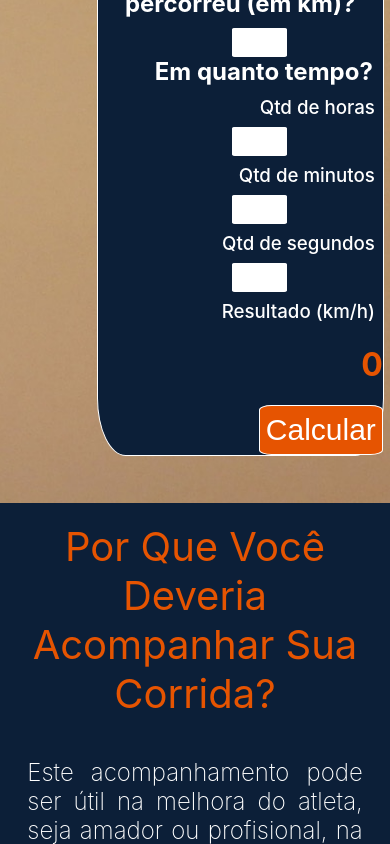
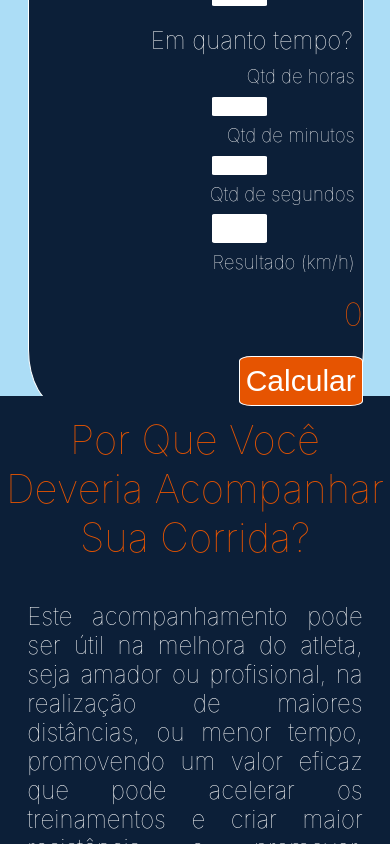
Before and after one commit to sergioneto12/Pace_Calculator, a React (Create React App) app: page / in a window 390 px wide. Shown: the part 820-1664 px from the top of the page. Built offline with nearby package versions, Linux system fonts and the light colour scheme.

Commit message:
melhor flex

```diff
--- a/src/App.css
+++ b/src/App.css
@@ -1,3 +1,5 @@
+@media (min-width: 1500px) {
+
   .Main {
     text-align: center;
     background-image: url('./Images/RunBGC.jpg');
@@ -9,7 +11,6 @@
 
     width: 100%;
     height: 100%;
-
   }
 
   .Main-header {
@@ -31,7 +32,7 @@
   .calculator {
     display: flex;
     width: 70%;
-  margin-left: 25%;
+    margin-left: 35%;
   }
 
   .part-1 {
@@ -39,6 +40,7 @@
   }
 
   .text {
+    margin-top: -60px;
     background-color: #0c1f38;
     color: white;
     text-align: center;
@@ -84,14 +86,108 @@
     font-weight: 600;
     font-size: 150%;
     margin: 3% 7%;
+  }
+}
+
+@media (max-width: 1499px) {
+
+  .Main {
+    text-align: center;
+    background-image: url('./Images/RunBGC.jpg');
+    background-repeat: no-repeat;
+    background-position-x: 35%;
+
+    background-size: 110%;
+    padding-bottom: 40px;
+
+    width: 100%;
+    height: 100%;
 
   }
 
-@media (max-width: 1100px) {
+  .Main-header {
+    background-color: #0c1f38;
+    height: 10%;
+    display: flex;
+    flex-direction: column;
+    align-items: center;
+    justify-content: center;
+    font-size: calc(10px + 2vmin);
+    color: #e65401;
+  }
+
+  .Main-header h1 {
+    font-size: 100%;
+    text-align: center;
+  }
+
+  .calculator {
+    display: flex;
+    width: 80%;
+    height: 80%;
+    margin-left: 30%;
+  }
+
+  .part-1 {
+    margin: 2.5%;
+  }
+
+  .text {
+    margin-top: -60px;
+    background-color: #0c1f38;
+    color: white;
+    text-align: center;
+  }
+
+  .paragraph {
+    background-color: #0c1f38;
+    text-align: center;
+    border-bottom: 1px solid;
+    padding-top: 2%;
+    padding-bottom: 2%;
+  }
+
+  .paragraph h1 {
+    color:#e65401;
+    font-weight: 900;
+    font-size: 250%;
+    margin-top: 3%;
+  }
+
+  .paragraph h3 {
+    text-align: justify;
+    font-weight: 600;
+    font-size: 150%;
+    margin: 3% 7%;
+  }
+
+  .paragraph-2 {
+    text-align: center;
+    padding-top: 2%;
+    padding-bottom: 2%;
+  }
+
+  .paragraph-2 h1 {
+    color: #e65401;
+    font-weight: 900;
+    font-size: 250%;
+    margin-top: 3%;
+  }
+
+  .paragraph-2 h3 {
+    text-align: justify;
+    font-weight: 600;
+    font-size: 150%;
+    margin: 3% 7%;
+  }
+}
+
+
+@media (max-width: 1099px) {
   .Main {
     text-align: center;
     width: 100%;
-    background-image: url('./Images/C3.jpg');
+    background-image: url('./Images/RunBGC.jpg');
     background-repeat: no-repeat;
     background-position-x: 65%;
     background-size: auto;
@@ -119,6 +215,8 @@
   .calculator {
     display: block;
     text-align: center;
+    margin: auto;
+    width: 70%;
   }
 
   .text {
@@ -135,13 +233,13 @@
   .paragraph h1 {
 
     color: #e65401;
-    font-weight: 400;
     font-size: 250%;
     margin-top: 3%;
+    font-weight: 100;
   }
 
   .paragraph h3 {
-    font-weight: 200;
+    font-weight: 100;
     font-size: 150%;
     margin: 3% 7%;
   }
@@ -153,16 +251,98 @@
 
   .paragraph-2 h1 {
     color: #e65401;
-    font-weight: 500;
+    font-weight: 100;
     font-size: 250%;
     margin-top: 3%;
   }
 
   .paragraph-2 h3 {
     text-align: justify;
-    font-weight: 200;
+    font-weight: 100;
     font-size: 150%;
     margin: 3% 7%;
   }
 
 }
+
+@media (max-width: 700px) {
+  .Main {
+    text-align: center;
+    width: 100%;
+    background-image: url('./Images/RunBGC.jpg');
+    background-repeat: no-repeat;
+    background-position-x: 65%;
+    background-size: auto;
+    padding-bottom: 40px;
+  }
+
+  .Main-header {
+    background-color: #0c1f38;
+    height: 200%;
+    width: 100%;
+
+    flex-direction: column;
+    align-items: center;
+    justify-content: center;
+    font-size: calc(10px + 2vmin);
+    color: #e65401;
+  }
+
+  .Main-header h1 {
+    font-size: 100%;
+    font-weight: 200%;
+
+  }
+
+  .calculator {
+    display: block;
+    text-align: center;
+    margin: auto;
+    width: 90%;
+  }
+
+  .text {
+    background-color: #0c1f38;
+    text-align: center;
+  }
+
+  .paragraph {
+    background-color: #0c1f38;
+    text-align: center;
+    border-bottom: 1px solid;
+  }
+
+  .paragraph h1 {
+
+    color: #e65401;
+    font-size: 250%;
+    margin-top: 3%;
+    font-weight: 100;
+  }
+
+  .paragraph h3 {
+    font-weight: 100;
+    font-size: 150%;
+    margin: 3% 7%;
+  }
+
+  .paragraph-2 {
+    background-color: #0c1f38;
+    text-align: center;
+  }
+
+  .paragraph-2 h1 {
+    color: #e65401;
+    font-weight: 100;
+    font-size: 250%;
+    margin-top: 3%;
+  }
+
+  .paragraph-2 h3 {
+    text-align: justify;
+    font-weight: 100;
+    font-size: 150%;
+    margin: 3% 7%;
+  }
+
+}
--- a/src/Styles/CalculatorPace.css
+++ b/src/Styles/CalculatorPace.css
@@ -1,8 +1,8 @@
-@media (min-width: 1101px) {
+@media (min-width: 1100px) {
 
   .Data {
     background-color: #0c1f38;
-    width: 420px;
+    width: 100%;
     height: 580px;
     margin: auto;
     margin-top: 2%;
@@ -92,7 +92,7 @@
 
 }
 
-@media (max-width: 1100px) {
+@media (min-width: 1000px) {
 
 .Data {
   background-color:#0c1f38;
@@ -180,15 +180,14 @@
 
 }
 
-@media (max-width: 1050px) {
+@media (max-width: 950px) {
 
   .Data {
     background-color:#0c1f38;
-    width: 80%;
-    height: 80%;
-
-
-    margin-top: 1%;
+    width: 100%;
+    height: 480px;
+    margin: auto;
+    margin-top: 2%;
     justify-items: right;
     border: 1px solid white;
     border-radius: 10%;
@@ -201,7 +200,7 @@
   .Data h2 {
     color: white;
     margin: 10px;
-  margin-top: 0%;
+    margin-top: 6%;
 
   }
 
@@ -215,44 +214,21 @@
   .Data .distance {
     border: 0.5px solid white;
     border-radius: 5%;
-  height: 25px;
-  width: 20%;
-  text-align: center;
-  font-weight: 900;
-  font-size: large;
+    height: 15px;
 
   }
 
   .Data .hours {
     border: 0.5px solid white;
     border-radius: 5%;
-  height: 25px;
-  width: 20%;
-  text-align: center;
-  font-weight: 900;
-  font-size: large;
+    height: 15px;
 
   }
 
   .Data .minutes {
     border: 0.5px solid white;
     border-radius: 5%;
-  height: 25px;
-  width: 20%;
-  text-align: center;
-  font-weight: 900;
-  font-size: large;
-
-}
-
-.Data .seconds {
-  border: 0.5px solid white;
-  border-radius: 5%;
-  height: 25px;
-  width: 20%;
-  text-align: center;
-  font-weight: 900;
-  font-size: large;
+    height: 15px;
 
   }
 
@@ -264,96 +240,6 @@
     font-size: 30px;
     border: 1px solid;
     border-radius: 10%;
-
   }
 
   }
-
-@media (max-width: 700px) {
-
-  .Data {
-    background-color:#0c1f38;
-    width: 110%;
-    height: 80%;
-    margin-left: -3%;
-
-    margin-top: 1%;
-    justify-items: right;
-    border: 1px solid white;
-    border-radius: 10%;
-  }
-
-.Data h1 {
-  color: #e65401
-}
-
-.Data h2 {
-  color: white;
-  margin: 10px;
-  margin-top: 0%;
-
-}
-
-.Data h3 {
-  font-weight: 500;
-  margin: 8px;
-  color: white;
-}
-
-
-.Data .distance {
-  border: 0.5px solid white;
-  border-radius: 5%;
-  height: 25px;
-  width: 20%;
-  text-align: center;
-  font-weight: 900;
-  font-size: large;
-
-}
-
-.Data .hours {
-  border: 0.5px solid white;
-  border-radius: 5%;
-  height: 25px;
-  width: 20%;
-  text-align: center;
-  font-weight: 900;
-  font-size: large;
-
-}
-
-.Data .minutes {
-  border: 0.5px solid white;
-  border-radius: 5%;
-  height: 25px;
-  width: 20%;
-  text-align: center;
-  font-weight: 900;
-  font-size: large;
-
-}
-
-.Data .seconds {
-  border: 0.5px solid white;
-  border-radius: 5%;
-  height: 25px;
-  width: 20%;
-  text-align: center;
-  font-weight: 900;
-  font-size: large;
-
-}
-
-.Button {
-  height: 50px;
-  justify-content: center;
-  background-color: #e65401;
-  color: white;
-  font-size: 30px;
-  border: 1px solid;
-  border-radius: 10%;
-
-}
-
-}
--- a/src/Styles/CalculatorSpeed.css
+++ b/src/Styles/CalculatorSpeed.css
@@ -1,15 +1,14 @@
-@media (min-width: 1101px) {
+@media (min-width: 1100px) {
 
   .Data {
     background-color: #0c1f38;
-    width: 420px;
-    height: 580px;
+    width: 100%;
+    height: 95%;
     margin: auto;
     margin-top: 2%;
     justify-items: right;
     border: 1px solid white;
     border-radius: 10%;
-
   }
 
   .Data h1 {
@@ -32,7 +31,7 @@
   .Data .distance {
     border: 0.5px solid white;
     border-radius: 5%;
-    height: 20px;
+    height: 15px;
     width: 20%;
     text-align: center;
     font-weight: 900;
@@ -44,7 +43,7 @@
   .Data .hours {
     border: 0.5px solid white;
     border-radius: 5%;
-    height: 20px;
+    height: 15px;
     width: 20%;
     text-align: center;
     font-weight: 900;
@@ -56,7 +55,7 @@
   .Data .minutes {
     border: 0.5px solid white;
     border-radius: 5%;
-    height: 20px;
+    height: 15px;
     width: 20%;
     text-align: center;
     font-weight: 900;
@@ -68,12 +67,13 @@
   .Data .seconds {
     border: 0.5px solid white;
     border-radius: 5%;
-    height: 20px;
+    height: 15px;
     width: 20%;
     text-align: center;
     font-weight: 900;
     font-size: large;
     cursor: pointer;
+    margin-bottom: 25px;
 
   }
 
@@ -92,7 +92,7 @@
 
 }
 
-@media (max-width: 1100px) {
+@media (max-width: 1099px) {
 
 .Data {
   background-color:#0c1f38;
@@ -156,74 +156,7 @@
 
 }
 
-.Button {
-  height: 50px;
-  justify-content: center;
-  background-color: #e65401;
-  color: white;
-  font-size: 30px;
-  border: 1px solid;
-  border-radius: 10%;
-
-}
-
-}
-
-@media (max-width: 1050px) {
-
-  .Data {
-    background-color:#0c1f38;
-    width: 80%;
-    height: 80%;
-
-
-    margin-top: 1%;
-    justify-items: right;
-    border: 1px solid white;
-    border-radius: 10%;
-  }
-
-.Data h1 {
-  color: #e65401
-}
-
-.Data h2 {
-  color: white;
-  margin: 10px;
-  margin-top: 0%;
-
-}
-
-.Data h3 {
-  font-weight: 500;
-  margin: 8px;
-  color: white;
-}
-
-
-.Data .distance {
-  border: 0.5px solid white;
-  border-radius: 5%;
-  height: 25px;
-  width: 20%;
-  text-align: center;
-  font-weight: 900;
-  font-size: large;
-
-}
-
-.Data .hours {
-  border: 0.5px solid white;
-  border-radius: 5%;
-  height: 25px;
-  width: 20%;
-  text-align: center;
-  font-weight: 900;
-  font-size: large;
-
-}
-
-.Data .minutes {
+.Data .seconds {
   border: 0.5px solid white;
   border-radius: 5%;
   height: 25px;
@@ -247,15 +180,14 @@
 
 }
 
-@media (max-width: 700px) {
+@media (max-width: 950px) {
 
   .Data {
     background-color:#0c1f38;
-    width: 110%;
-    height: 80%;
-    margin-left: -3%;
-
-    margin-top: 1%;
+    width: 100%;
+    height: 100%;
+    margin: auto;
+    margin-top: 2%;
     justify-items: right;
     border: 1px solid white;
     border-radius: 10%;
@@ -268,7 +200,7 @@
   .Data h2 {
     color: white;
     margin: 10px;
-  margin-top: 0%;
+    margin-top: 6%;
 
   }
 
@@ -282,33 +214,21 @@
   .Data .distance {
     border: 0.5px solid white;
     border-radius: 5%;
-  height: 25px;
-  width: 20%;
-  text-align: center;
-  font-weight: 900;
-  font-size: large;
+    height: 15px;
 
   }
 
   .Data .hours {
     border: 0.5px solid white;
     border-radius: 5%;
-  height: 25px;
-  width: 20%;
-  text-align: center;
-  font-weight: 900;
-  font-size: large;
+    height: 15px;
 
   }
 
   .Data .minutes {
     border: 0.5px solid white;
     border-radius: 5%;
-  height: 25px;
-  width: 20%;
-  text-align: center;
-  font-weight: 900;
-  font-size: large;
+    height: 15px;
 
   }
 
@@ -320,7 +240,74 @@
     font-size: 30px;
     border: 1px solid;
     border-radius: 10%;
+  }
+
 
 }
 
+@media (max-width: 400px) {
+
+  .Data {
+    background-color:#0c1f38;
+    width: 100%;
+    height: 100%;
+
+    margin-top: 2%;
+    justify-items: right;
+    border: 1px solid white;
+    border-radius: 10%;
   }
+
+  .Data h1 {
+    color: #e65401;
+    font-weight: 100;
+  }
+
+  .Data h2 {
+    color: white;
+    margin: 10px;
+    margin-top: 6%;
+    font-weight: 100;
+
+  }
+
+  .Data h3 {
+    font-weight: 500;
+    margin: 8px;
+    color: white;
+    font-weight: 100;
+  }
+
+
+  .Data .distance {
+    border: 0.5px solid white;
+    border-radius: 5%;
+    height: 15px;
+
+  }
+
+  .Data .hours {
+    border: 0.5px solid white;
+    border-radius: 5%;
+    height: 15px;
+
+  }
+
+  .Data .minutes {
+    border: 0.5px solid white;
+    border-radius: 5%;
+    height: 15px;
+
+  }
+
+  .Button {
+    height: 50px;
+    justify-content: center;
+    background-color: #e65401;
+    color: white;
+    font-size: 30px;
+    border: 1px solid;
+    border-radius: 10%;
+  }
+
+}
```
Also changed, not shown: 1 other file (tests, documents, lock files or other folders). Lines whose indentation alone changed are shown as unchanged.
